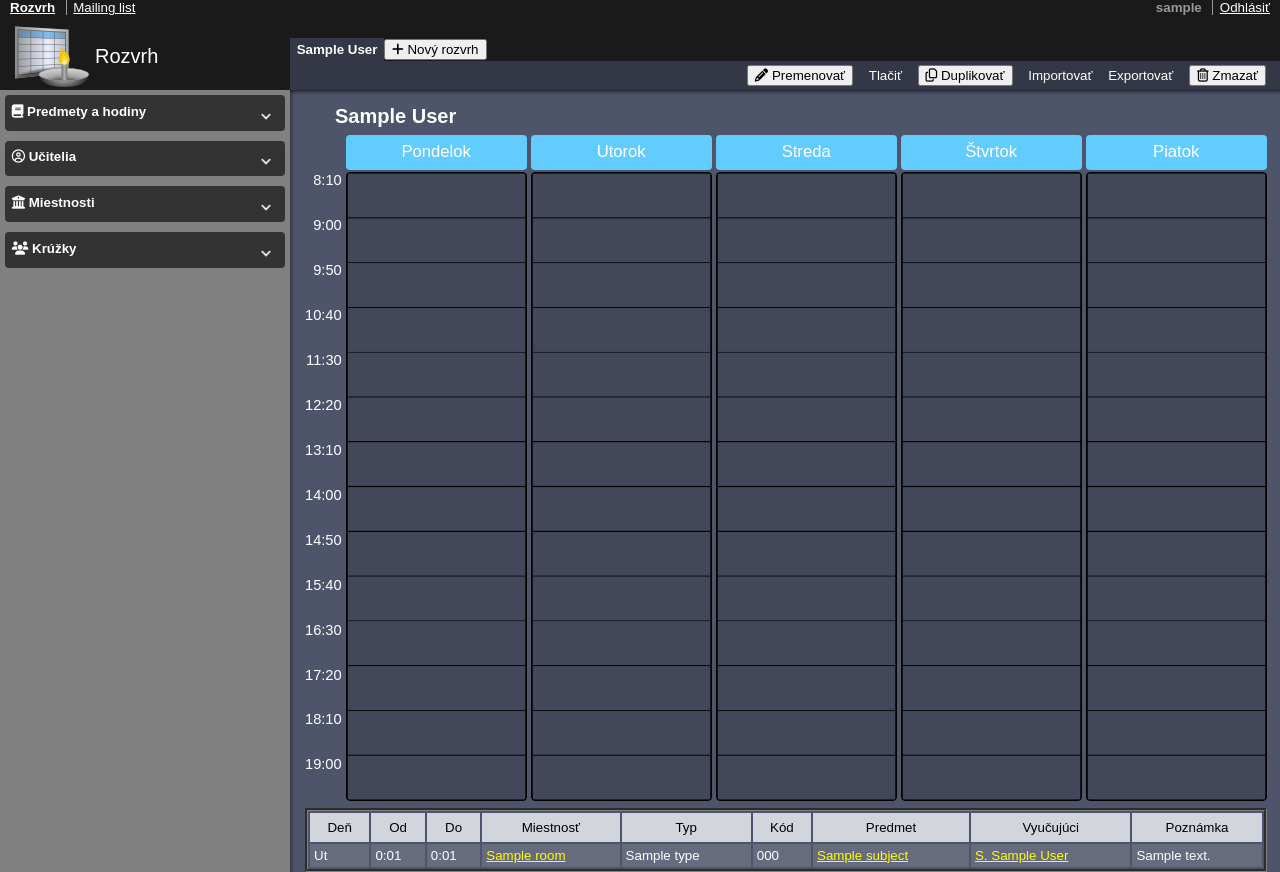
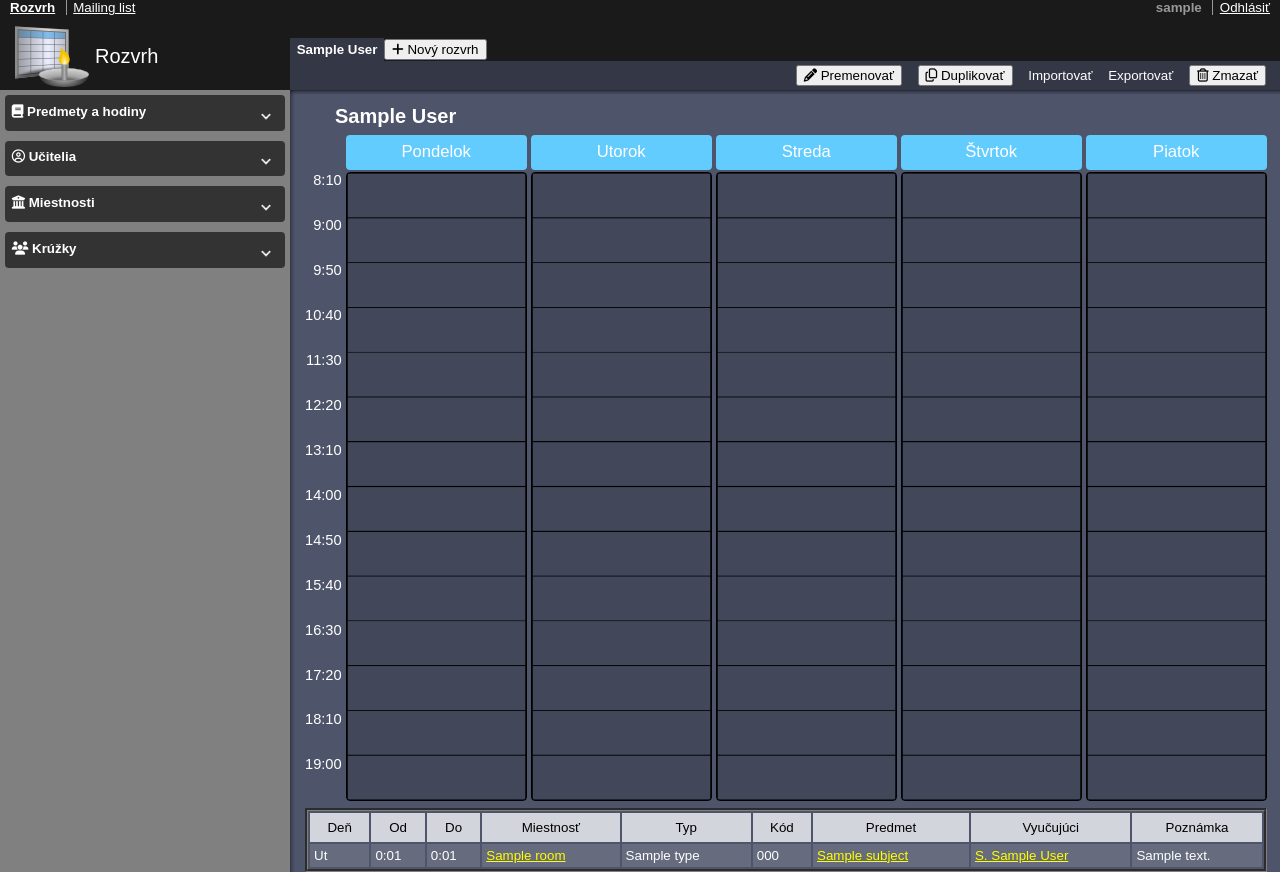
Before and after one commit to danshaman05/candle2, a Flask app: page /moj-rozvrh/1 in a window 1280 px wide. Run offline with Flask 2, Linux system fonts and the light colour scheme; a user stored in the database is signed in; tables that the repository leaves empty hold one stand-in row (values such as "Sample post"); parts of the project's set-up code (start-up, migrations or seed data) failed here and were passed over; some libraries are stand-ins or nearby versions.

Commit message:
lessons-search templates renaming
Also:
hiding of print button

```diff
--- a/candle/templates/timetable/actions.html
+++ b/candle/templates/timetable/actions.html
@@ -2,7 +2,7 @@
 {% if editable %}
     <li><button class="btn" id="premenovat_rozvrh"><i class="fa fa-pencil" aria-hidden="true"></i> Premenovať</button></li>
 {% endif %}
-<li><a href="javascript:window.print();" id="timetablePrintButton">Tlačiť</a></li>
+{#<li><a href="javascript:window.print();" id="timetablePrintButton">Tlačiť</a></li>#}
 <li><button class="btn" id="duplikovat_rozvrh"><i class="fa fa-files-o" aria-hidden="true"></i> Duplikovať</button></li>
 <li><a rel="nofollow" href="/moj/rozvrh/1/importovat">Importovať</a></li>
 <li><a rel="nofollow" href="/moj/rozvrh/1/exportovat">Exportovať</a></li>
```
Also changed, not shown: candle/templates/panel/lessons-search_results.html (renamed from candle/templates/panel/lessons_search-results.html), candle/templates/panel/lessons-search_subject.html (renamed from candle/templates/panel/lessons_search-subject.html).
